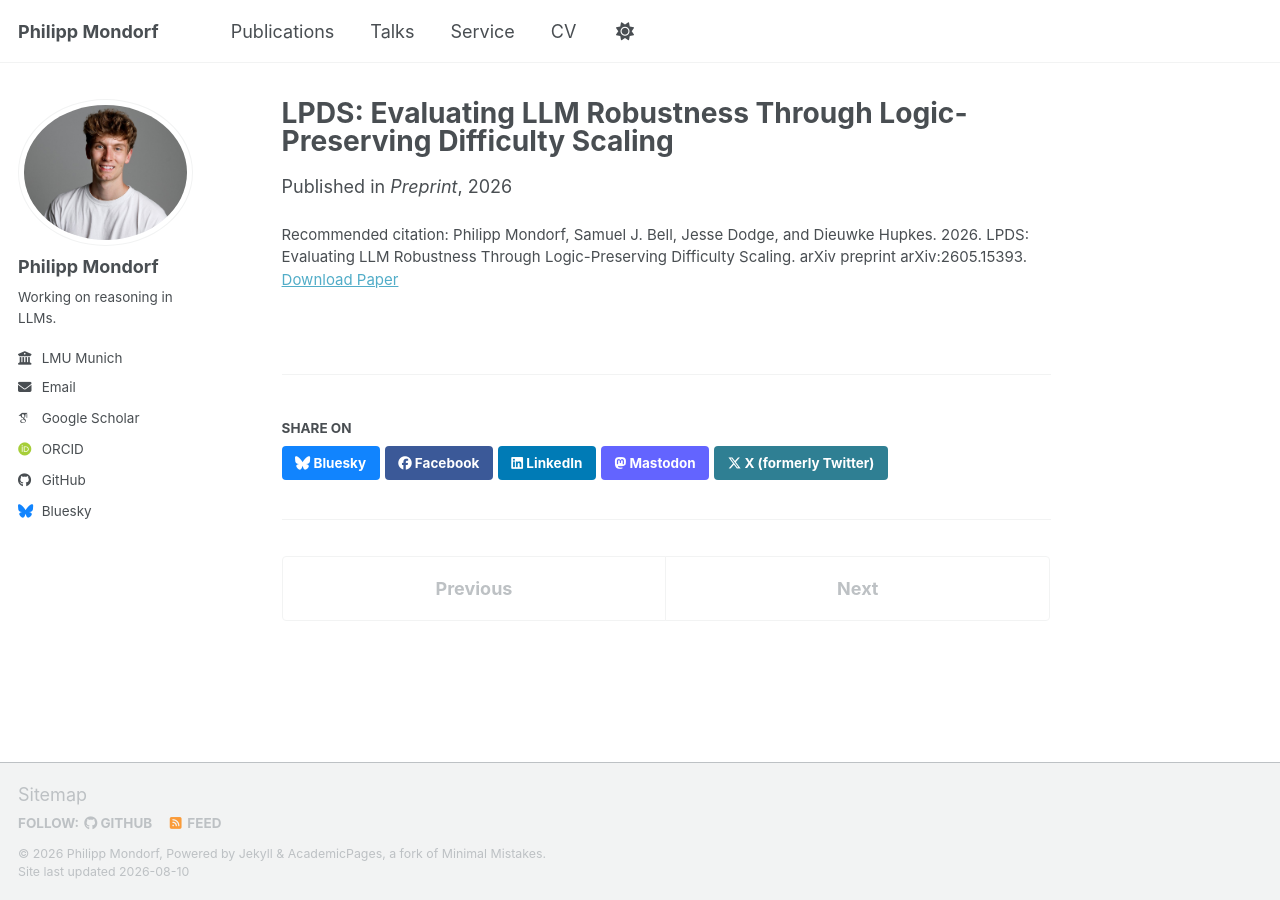
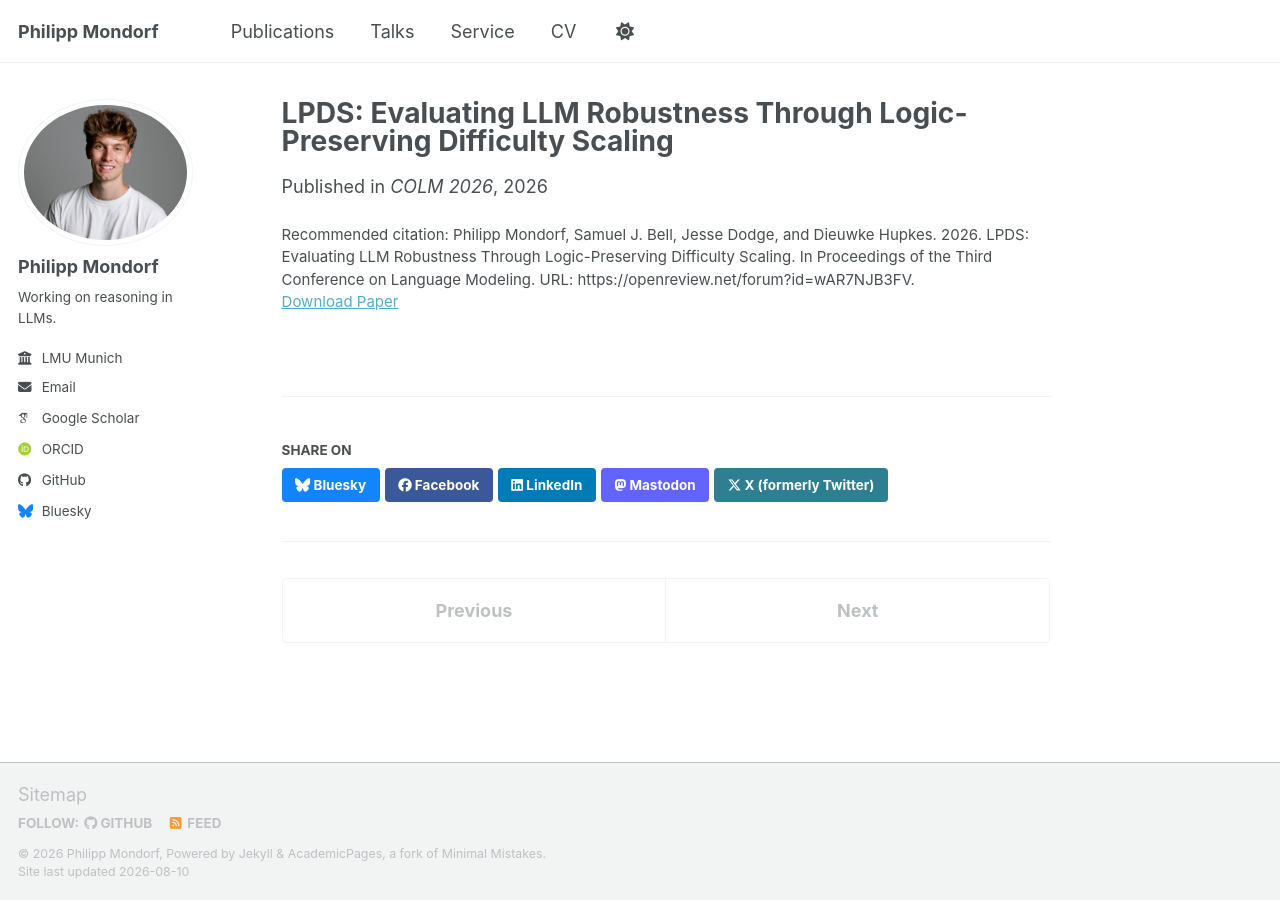
Before and after one commit to PMMon/pmmon.github.io, a Jekyll site: the page built from _publications/2026-05-01-lpds.md, in a window 1280 px wide. Built offline with Jekyll 4.4.1, drawn with Linux system fonts in a browser that asks for light colours; some web fonts are replaced; a script bundle is joined from its source files by our own code; library files that are not in the unit come from our copies.

Commit message:
update LPDS

```diff
--- a/_publications/2026-05-01-lpds.md
+++ b/_publications/2026-05-01-lpds.md
@@ -3,9 +3,9 @@ title: "LPDS: Evaluating LLM Robustness Through Logic-Preserving Difficulty Scal
 collection: publications
 permalink: /publication/lpds
 date: 2026-05-14
-venue: "Preprint"
+venue: "COLM 2026"
 paperurl: "https://arxiv.org/abs/2605.15393"
-citation: "Philipp Mondorf, Samuel J. Bell, Jesse Dodge, and Dieuwke Hupkes. 2026. LPDS: Evaluating LLM Robustness Through Logic-Preserving Difficulty Scaling. arXiv preprint arXiv:2605.15393."
-thumb: "/images/publications/arxiv.png"
+citation: "Philipp Mondorf, Samuel J. Bell, Jesse Dodge, and Dieuwke Hupkes. 2026. LPDS: Evaluating LLM Robustness Through Logic-Preserving Difficulty Scaling. In Proceedings of the Third Conference on Language Modeling. URL: https://openreview.net/forum?id=wAR7NJB3FV."
+thumb: "/images/publications/colm-2024.png"
 authors: "<strong>Philipp Mondorf</strong>, Samuel J. Bell, Jesse Dodge, Dieuwke Hupkes"
 ---
```
Also changed, not shown: _pages/about.md (+1 -1 lines), _pages/service.md (+1 -0 lines).
